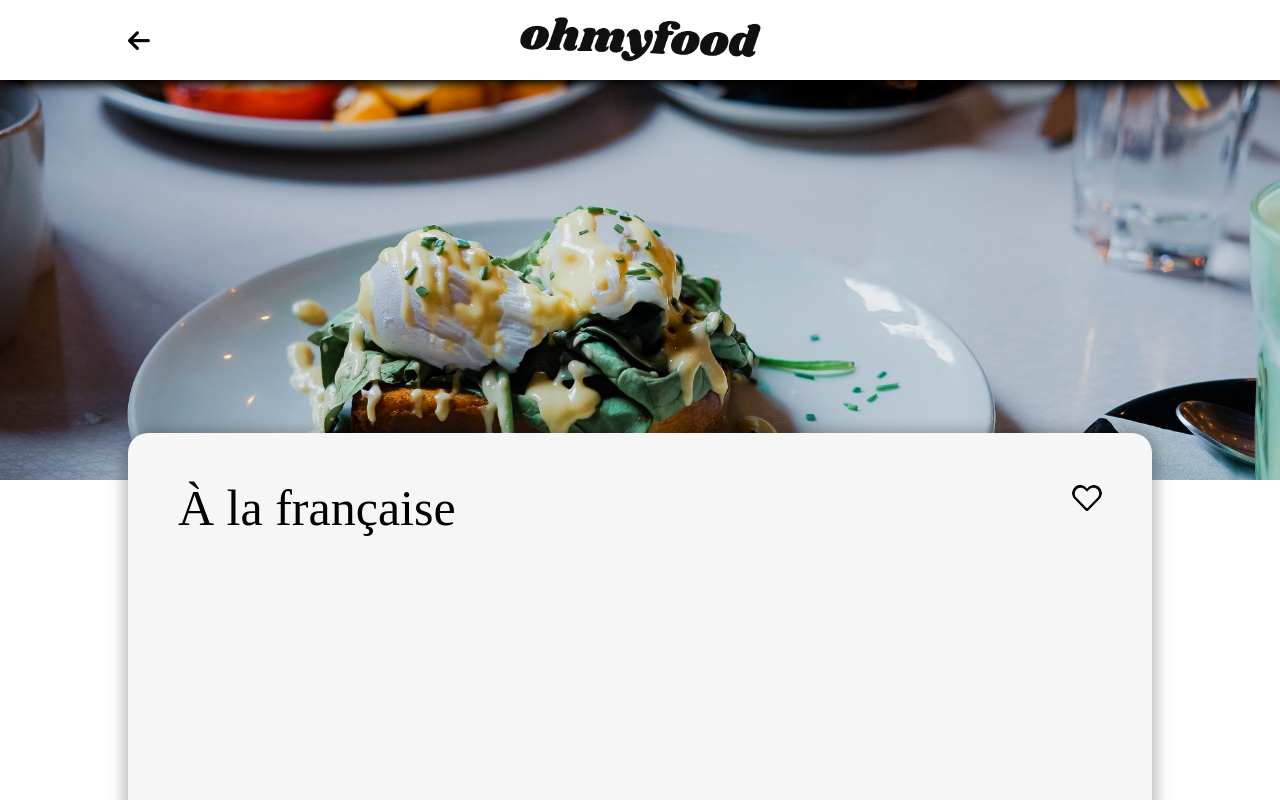
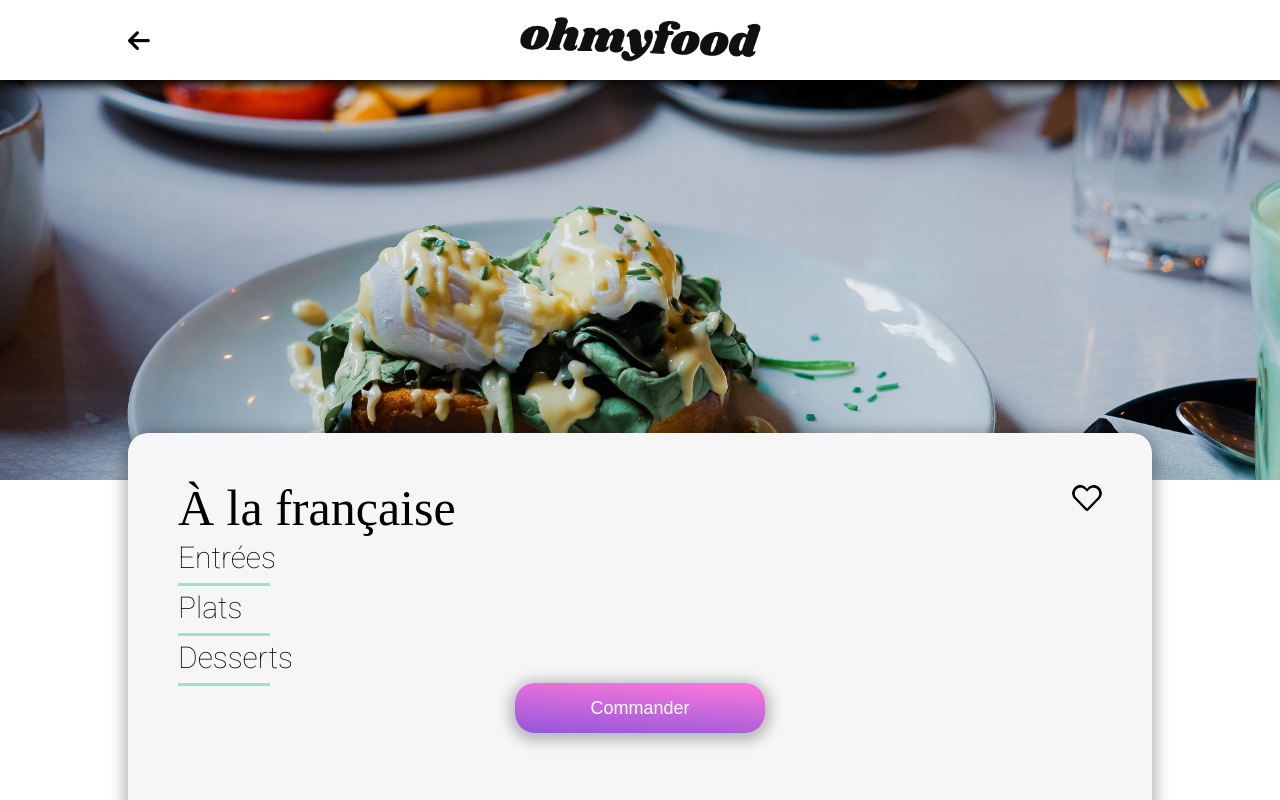
Before and after one commit to THOMAS-OC/P3_OPENCLASSROOMS, a website: page pages/a-la-francaise.html in a window 1280 px wide. Shown: the top 800 px of the page. Drawn offline with Linux system fonts and the light colour scheme; a web font is replaced by a local one.

Commit message:
Mise en place du bouton et des 3 sections  pour accueillir les plats

```diff
--- a/pages/a-la-francaise.html
+++ b/pages/a-la-francaise.html
@@ -44,11 +44,28 @@
 <!-- main -->
 
 
-
 <main>
     <h1> À la française </h1>
     <div class="coeur_front"></div>
     <div class="coeur"></div>
+
+    <h2> Entrées </h2>
+    <section class="menu">
+
+    </section>
+
+    <h2> Plats </h2>
+    <section class="menu">
+
+    </section>
+
+    <h2> Desserts </h2>
+    <section class="menu">
+
+    </section>
+
+    <button>Commander</button>
+
 </main>
 
 <!-- end main -->
--- a/sass/components/_button.scss
+++ b/sass/components/_button.scss
@@ -1,5 +1,4 @@
-.presenting__button{
-
+button, .presenting__button{
     transition-duration: 0.2s;
     width: 250px;
     height: 50px;
--- a/sass/pages/_restaurant.scss
+++ b/sass/pages/_restaurant.scss
@@ -20,10 +20,30 @@ main{
     border-radius: 20px;
     margin: 0 auto;
     padding: 50px;
+    h2{
+        padding-left: 0;
+        font-weight: 200;
+        &::after{
+            content: "";
+            display: block;
+            background-color: $color-tertiary;
+            height: 3px;
+            width: 10%;
+        }
+    }
+
 }
+
+// layout heart
 
 .coeur, .coeur_front{
     top: 50px;
     right: 50px;
     transform: none;
 }
+
+// Layout button
+button{
+    display: block;
+    margin: auto;
+}
```
Also changed, not shown: css/style.css, 1 other file.
